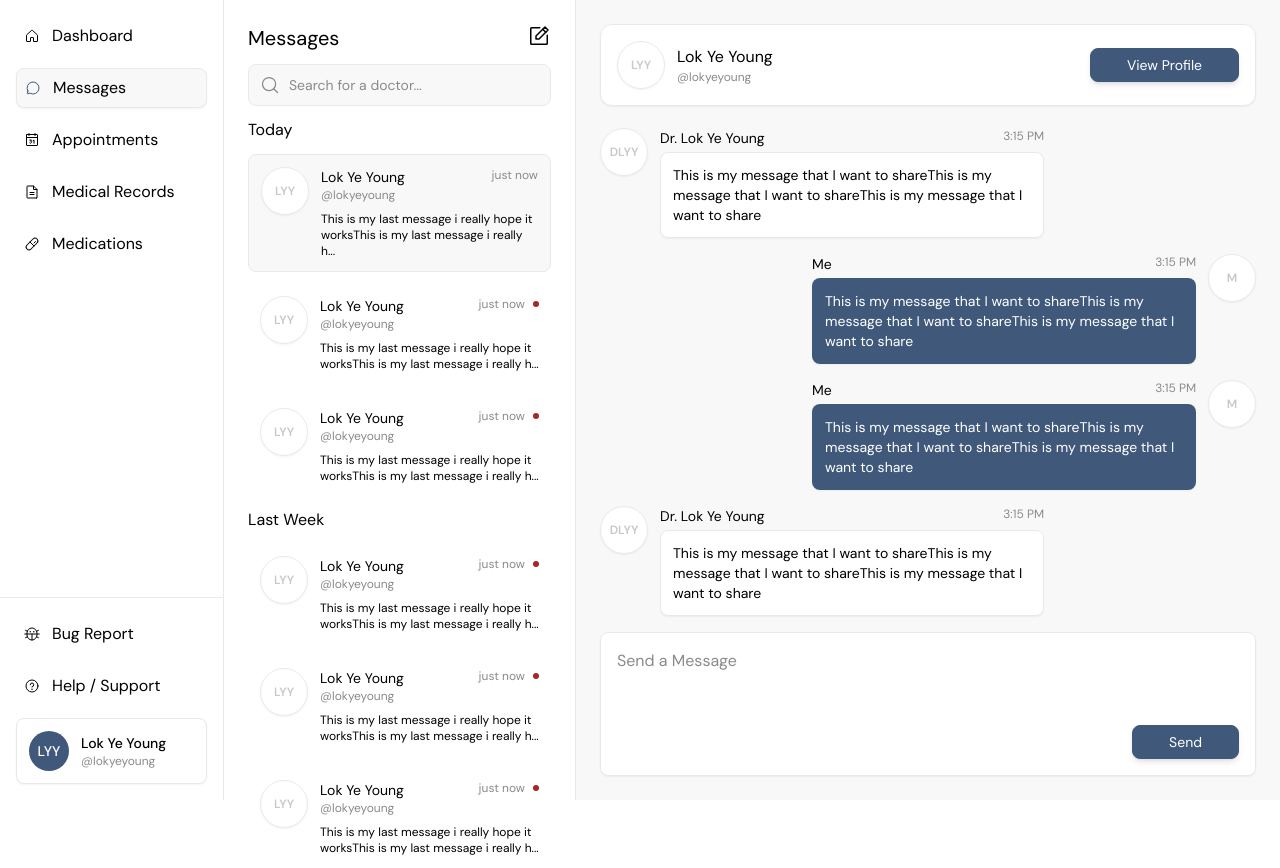
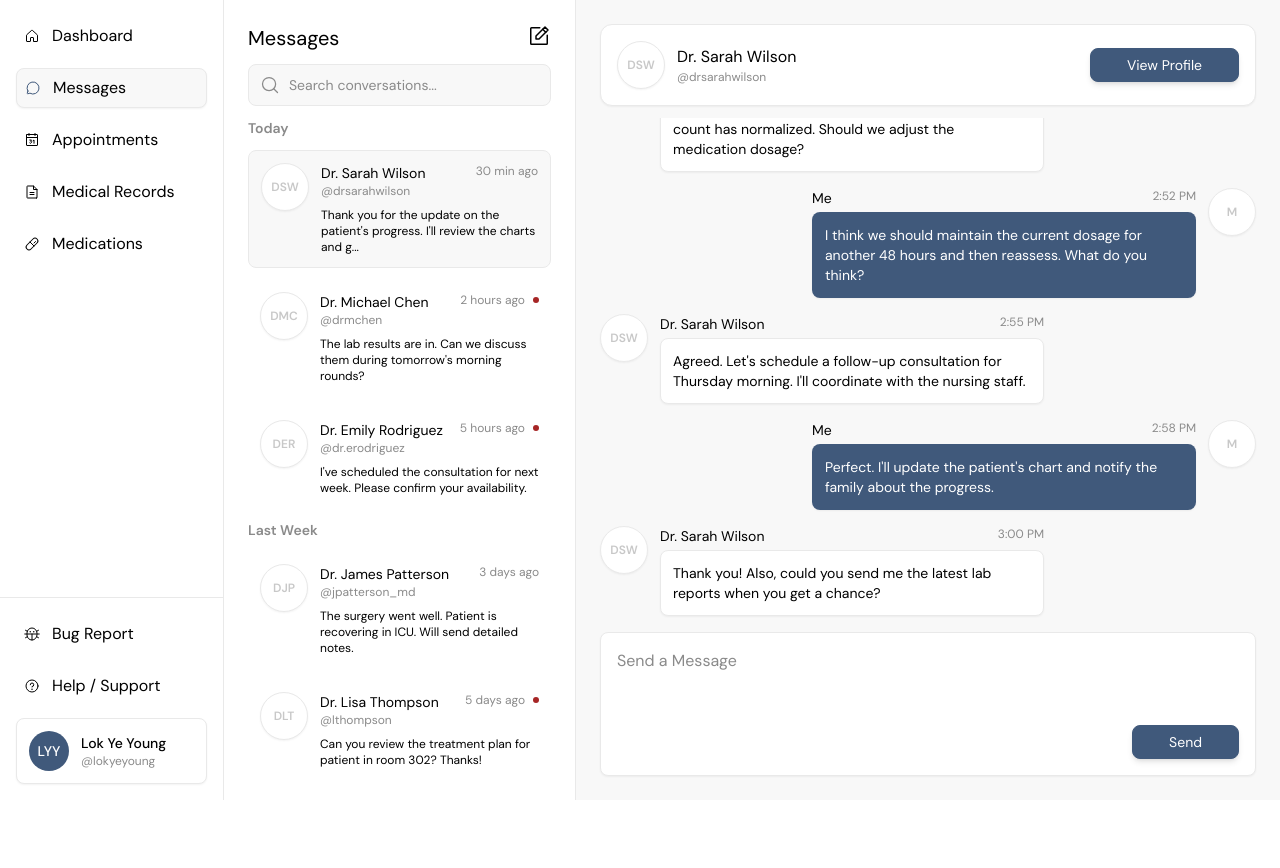
Before and after one commit to keithy1012/willow-crm, a React (Create React App) app in the folder frontend/: page /messages in a window 1280 px wide. After the commit the page ends 800 px from the top, so only its background shows below. Built offline with nearby package versions, Linux system fonts and the light colour scheme.

Commit message:
Fix: putting better fake data, easier to connect

```diff
--- a/frontend/src/Patients/Messages.tsx
+++ b/frontend/src/Patients/Messages.tsx
@@ -13,41 +13,165 @@ interface ChatMessage {
   receiving: boolean;
 }
 
+interface Conversation {
+  id: string;
+  user: {
+    name: string;
+    username: string;
+    avatar?: string;
+  };
+  lastMessage: string;
+  timestamp: string;
+  hasUnread?: boolean;
+  isActive?: boolean;
+}
+
+interface ConversationGroup {
+  label: string;
+  conversations: Conversation[];
+}
+
 const Messages: React.FC = () => {
+  const [searchQuery, setSearchQuery] = useState("");
+
+  const conversationGroups: ConversationGroup[] = [
+    {
+      label: "Today",
+      conversations: [
+        {
+          id: "1",
+          user: {
+            name: "Dr. Sarah Wilson",
+            username: "drsarahwilson",
+            avatar: undefined,
+          },
+          lastMessage:
+            "Thank you for the update on the patient's progress. I'll review the charts and get back to you shortly.",
+          timestamp: new Date(Date.now() - 1000 * 60 * 30).toISOString(), // 30 min ago
+          isActive: true,
+        },
+        {
+          id: "2",
+          user: {
+            name: "Dr. Michael Chen",
+            username: "drmchen",
+            avatar: undefined,
+          },
+          lastMessage:
+            "The lab results are in. Can we discuss them during tomorrow's morning rounds?",
+          timestamp: new Date(Date.now() - 1000 * 60 * 60 * 2).toISOString(), // 2 hours ago
+          hasUnread: true,
+        },
+        {
+          id: "3",
+          user: {
+            name: "Dr. Emily Rodriguez",
+            username: "dr.erodriguez",
+            avatar: undefined,
+          },
+          lastMessage:
+            "I've scheduled the consultation for next week. Please confirm your availability.",
+          timestamp: new Date(Date.now() - 1000 * 60 * 60 * 5).toISOString(), // 5 hours ago
+          hasUnread: true,
+        },
+      ],
+    },
+    {
+      label: "Last Week",
+      conversations: [
+        {
+          id: "4",
+          user: {
+            name: "Dr. James Patterson",
+            username: "jpatterson_md",
+            avatar: undefined,
+          },
+          lastMessage:
+            "The surgery went well. Patient is recovering in ICU. Will send detailed notes.",
+          timestamp: new Date(
+            Date.now() - 1000 * 60 * 60 * 24 * 3
+          ).toISOString(), // 3 days ago
+        },
+        {
+          id: "5",
+          user: {
+            name: "Dr. Lisa Thompson",
+            username: "lthompson",
+            avatar: undefined,
+          },
+          lastMessage:
+            "Can you review the treatment plan for patient in room 302? Thanks!",
+          timestamp: new Date(
+            Date.now() - 1000 * 60 * 60 * 24 * 5
+          ).toISOString(), // 5 days ago
+          hasUnread: true,
+        },
+        {
+          id: "6",
+          user: {
+            name: "Dr. Robert Kim",
+            username: "dr.rkim",
+            avatar: undefined,
+          },
+          lastMessage:
+            "The radiology report shows significant improvement. Great work on the treatment approach.",
+          timestamp: new Date(
+            Date.now() - 1000 * 60 * 60 * 24 * 6
+          ).toISOString(), // 6 days ago
+        },
+      ],
+    },
+  ];
+
+  // Fake message data
   const [messages, setMessages] = useState<ChatMessage[]>([
     {
-      sender: "Dr. Lok Ye Young",
+      sender: "Dr. Sarah Wilson",
       content:
-        "This is my message that I want to shareThis is my message that I want to shareThis is my message that I want to share",
-      timestamp: "3:15 PM",
-      receiving: true,
-    },
-    {
-      sender: "Dr. Lok Ye Young",
-      content:
-        "This is my message that I want to shareThis is my message that I want to shareThis is my message that I want to share",
-      timestamp: "3:15 PM",
+        "Hi! I wanted to discuss the patient case we reviewed yesterday. Do you have a few minutes?",
+      timestamp: "2:45 PM",
       receiving: true,
     },
     {
       sender: "Me",
       content:
-        "This is my message that I want to shareThis is my message that I want to shareThis is my message that I want to share",
-      timestamp: "3:15 PM",
+        "Of course! I've been reviewing the test results. The patient's condition seems to be improving steadily.",
+      timestamp: "2:47 PM",
       receiving: false,
+    },
+    {
+      sender: "Dr. Sarah Wilson",
+      content:
+        "That's great to hear. I noticed the white blood cell count has normalized. Should we adjust the medication dosage?",
+      timestamp: "2:50 PM",
+      receiving: true,
     },
     {
       sender: "Me",
       content:
-        "This is my message that I want to shareThis is my message that I want to shareThis is my message that I want to share",
-      timestamp: "3:15 PM",
+        "I think we should maintain the current dosage for another 48 hours and then reassess. What do you think?",
+      timestamp: "2:52 PM",
       receiving: false,
     },
     {
-      sender: "Dr. Lok Ye Young",
+      sender: "Dr. Sarah Wilson",
       content:
-        "This is my message that I want to shareThis is my message that I want to shareThis is my message that I want to share",
-      timestamp: "3:15 PM",
+        "Agreed. Let's schedule a follow-up consultation for Thursday morning. I'll coordinate with the nursing staff.",
+      timestamp: "2:55 PM",
+      receiving: true,
+    },
+    {
+      sender: "Me",
+      content:
+        "Perfect. I'll update the patient's chart and notify the family about the progress.",
+      timestamp: "2:58 PM",
+      receiving: false,
+    },
+    {
+      sender: "Dr. Sarah Wilson",
+      content:
+        "Thank you! Also, could you send me the latest lab reports when you get a chance?",
+      timestamp: "3:00 PM",
       receiving: true,
     },
   ]);
@@ -78,6 +202,15 @@ const Messages: React.FC = () => {
     setMessages([...messages, newMessage]);
   };
 
+  const handleSearchClear = () => {
+    setSearchQuery("");
+  };
+
+  const handleConversationClick = (conversationId: string) => {
+    console.log("Selected conversation:", conversationId);
+    // Handle conversation selection
+  };
+
   return (
     <div className="w-full h-screen flex flex-row bg-foreground">
       <div className="w-1/3 p-6 space-y-3 h-screen border-r bg-background border-stroke flex flex-col">
@@ -88,92 +221,42 @@ const Messages: React.FC = () => {
             className="text-primaryText hover:text-primaryText/70 cursor-pointer transition-colors"
           />
         </div>
+
         <SmallSearchBar
-          value={""}
-          onChange={function (text: string): void {}}
-          onClear={function (): void {}}
-        ></SmallSearchBar>
-        <p>Today</p>
-        <ConversationPreview
-          user={{
-            name: "Lok Ye Young",
-            username: "lokyeyoung",
-            avatar: undefined,
-          }}
-          lastMessage={
-            "This is my last message i really hope it worksThis is my last message i really hope it worksThis is my last message i really hope it works"
-          }
-          timestamp={"2025-10-13T19:13:03.306+00:00"}
-          isActive={true}
-        ></ConversationPreview>
-        <ConversationPreview
-          user={{
-            name: "Lok Ye Young",
-            username: "lokyeyoung",
-            avatar: undefined,
-          }}
-          lastMessage={
-            "This is my last message i really hope it worksThis is my last message i really hope it worksThis is my last message i really hope it works"
-          }
-          timestamp={"2025-10-13T19:13:03.306+00:00"}
-          hasUnread={true}
-        ></ConversationPreview>
-        <ConversationPreview
-          user={{
-            name: "Lok Ye Young",
-            username: "lokyeyoung",
-            avatar: undefined,
-          }}
-          lastMessage={
-            "This is my last message i really hope it worksThis is my last message i really hope it worksThis is my last message i really hope it works"
-          }
-          timestamp={"2025-10-13T19:13:03.306+00:00"}
-          hasUnread={true}
-        ></ConversationPreview>
-        <p>Last Week</p>
-        <ConversationPreview
-          user={{
-            name: "Lok Ye Young",
-            username: "lokyeyoung",
-            avatar: undefined,
-          }}
-          lastMessage={
-            "This is my last message i really hope it worksThis is my last message i really hope it worksThis is my last message i really hope it works"
-          }
-          timestamp={"2025-10-13T19:13:03.306+00:00"}
-          hasUnread={true}
-        ></ConversationPreview>
-        <ConversationPreview
-          user={{
-            name: "Lok Ye Young",
-            username: "lokyeyoung",
-            avatar: undefined,
-          }}
-          lastMessage={
-            "This is my last message i really hope it worksThis is my last message i really hope it worksThis is my last message i really hope it works"
-          }
-          timestamp={"2025-10-13T19:13:03.306+00:00"}
-          hasUnread={true}
-        ></ConversationPreview>
-        <ConversationPreview
-          user={{
-            name: "Lok Ye Young",
-            username: "lokyeyoung",
-            avatar: undefined,
-          }}
-          lastMessage={
-            "This is my last message i really hope it worksThis is my last message i really hope it worksThis is my last message i really hope it works"
-          }
-          timestamp={"2025-10-13T19:13:03.306+00:00"}
-          hasUnread={true}
-        ></ConversationPreview>
+          value={searchQuery}
+          onChange={setSearchQuery}
+          onClear={handleSearchClear}
+          placeholder="Search conversations..."
+        />
+
+        <div className="flex-1 overflow-y-auto space-y-3">
+          {conversationGroups.map((group) => (
+            <div key={group.label} className="space-y-3">
+              <p className="text-sm font-semibold text-secondaryText">
+                {group.label}
+              </p>
+              {group.conversations.map((conversation) => (
+                <ConversationPreview
+                  key={conversation.id}
+                  user={conversation.user}
+                  lastMessage={conversation.lastMessage}
+                  timestamp={conversation.timestamp}
+                  hasUnread={conversation.hasUnread}
+                  isActive={conversation.isActive}
+                  onClick={() => handleConversationClick(conversation.id)}
+                />
+              ))}
+            </div>
+          ))}
+        </div>
       </div>
+
       <div className="flex w-2/3 flex-col">
         <div className="px-6 pt-6 mb-3 flex-shrink-0">
           <ProfileHeaderCard
-            name={"Lok Ye Young"}
-            username={"lokyeyoung"}
-            userId={"asdasdkfjalsjfd"}
+            name="Dr. Sarah Wilson"
+            username="drsarahwilson"
+            userId="user-123"
           />
         </div>
 
@@ -190,7 +273,7 @@ const Messages: React.FC = () => {
           <div ref={messagesEndRef} />
         </div>
 
-        <div className="flex-shrink-0 px-6 mb-6 ">
+        <div className="flex-shrink-0 px-6 mb-6">
           <LongTextArea
             placeholder="Send a Message"
             buttonText="Send"
```
